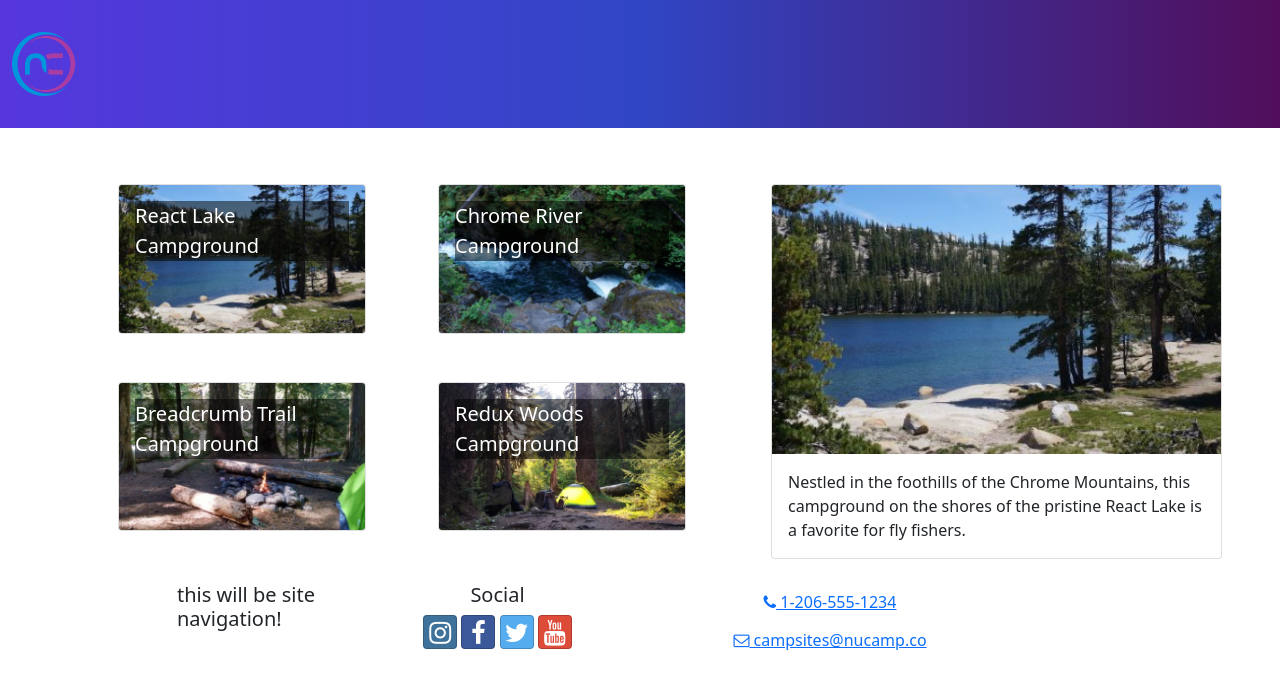
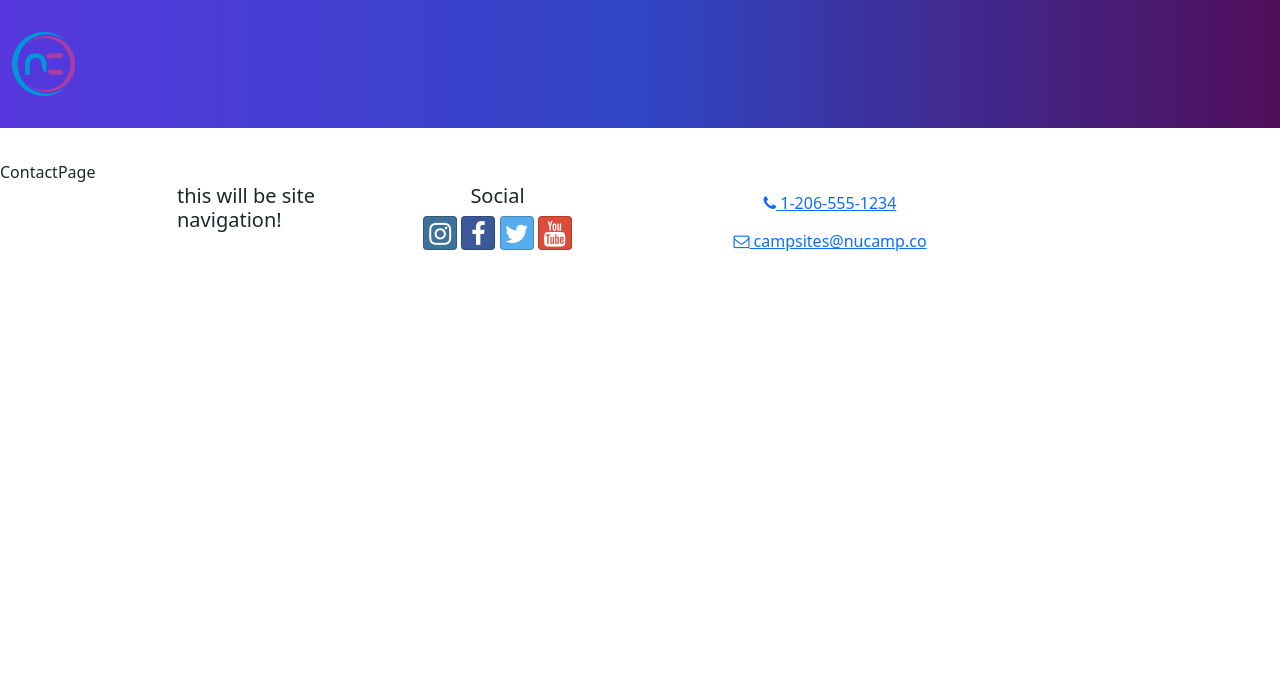
Before and after one commit to mjay88/deployable-nucamp-client, a React (Create React App) app: page /contact in a window 1280 px wide. Shown: the top 688 px of the page. Built offline with nearby package versions, Linux system fonts and the light colour scheme.

Commit message:
implement basic routes, ContactPage.jsx, Homepages.jsx

```diff
--- a/src/App.jsx
+++ b/src/App.jsx
@@ -1,15 +1,21 @@
-import React from "react";
 import "./App.css";
 // import CampsiteCard from "./features/campsites/CampsiteCard.js";
 import CampsitesDirectoryPage from "./pages/CampsitesDirectoryPage.jsx";
 import Header from "./components/Header.jsx";
 import Footer from "./components/Footer.jsx";
+import HomePage from "./pages/HomePage.jsx";
+import ContactPage from "./pages/ContactPage.jsx";
+import { Route, Routes } from "react-router-dom";
 
 function App() {
 	return (
 		<div className="App">
 			<Header />
-			<CampsitesDirectoryPage />
+			<Routes>
+				<Route path="/" element={<HomePage />} />
+				<Route path="contact" element={<ContactPage />} />
+				<Route path="directory" element={<CampsitesDirectoryPage />} />
+			</Routes>
 			<Footer />
 		</div>
 	);
--- a/src/index.js
+++ b/src/index.js
@@ -1,5 +1,6 @@
 import React from "react";
 import { createRoot } from "react-dom/client";
+import { BrowserRouter } from "react-router-dom";
 import { Provider } from "react-redux";
 import { store } from "./app/store";
 import App from "./App";
@@ -16,7 +17,9 @@
 root.render(
 	<React.StrictMode>
 		<Provider store={store}>
-			<App />
+			<BrowserRouter>
+				<App />
+			</BrowserRouter>
 		</Provider>
 	</React.StrictMode>
 );
--- /dev/null
+++ b/src/pages/ContactPage.jsx
@@ -0,0 +1,7 @@
+import React from "react";
+
+const ContactPage = () => {
+	return <div>ContactPage</div>;
+};
+
+export default ContactPage;
--- /dev/null
+++ b/src/pages/HomePage.jsx
@@ -0,0 +1,7 @@
+import React from "react";
+
+const HomePage = () => {
+	return <div>HomePage</div>;
+};
+
+export default HomePage;
```
